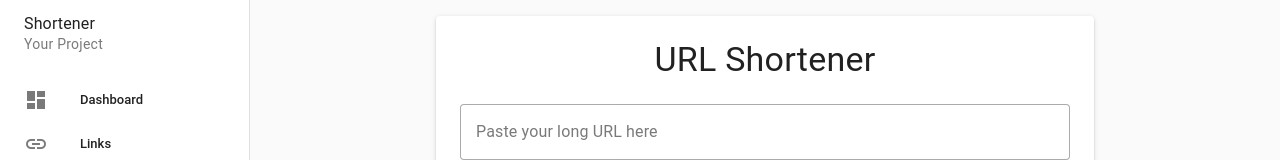
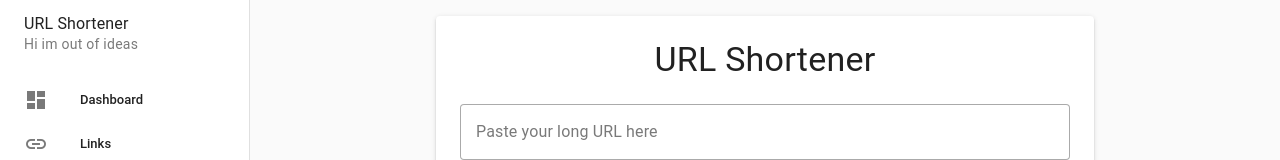
Before and after one commit to logitechfortechies/URLProject, a Vue app in the folder client/: page / in a window 1280 px wide. Shown: the top 160 px of the page. Built offline with nearby package versions, Linux system fonts and the light colour scheme.

Commit message:
UI changes again : Update 1

```diff
--- a/client/package.json
+++ b/client/package.json
@@ -14,7 +14,9 @@
     "format": "prettier --write src/"
   },
   "dependencies": {
-    "vue": "^3.5.22"
+    "@mdi/font": "^7.4.47",
+    "vue": "^3.5.22",
+    "vuetify": "^3.0.0"
   },
   "devDependencies": {
     "@eslint/js": "^9.37.0",
--- a/client/src/components/Sidebar.vue
+++ b/client/src/components/Sidebar.vue
@@ -17,8 +17,8 @@ const items = [
 <template>
   <v-navigation-drawer permanent app width="250" class="pa-2">
     <v-list-item
-      title="Shortener"
-      subtitle="Your Project"
+      title="URL Shortener"
+      subtitle="Hi im out of ideas"
       class="text-h5 font-weight-bold mb-4"
     ></v-list-item>
 
```
Also changed, not shown: client/src/components/Dashboard.vue (+2 -20 lines), 1 other file (tests, documents, lock files or other folders).
